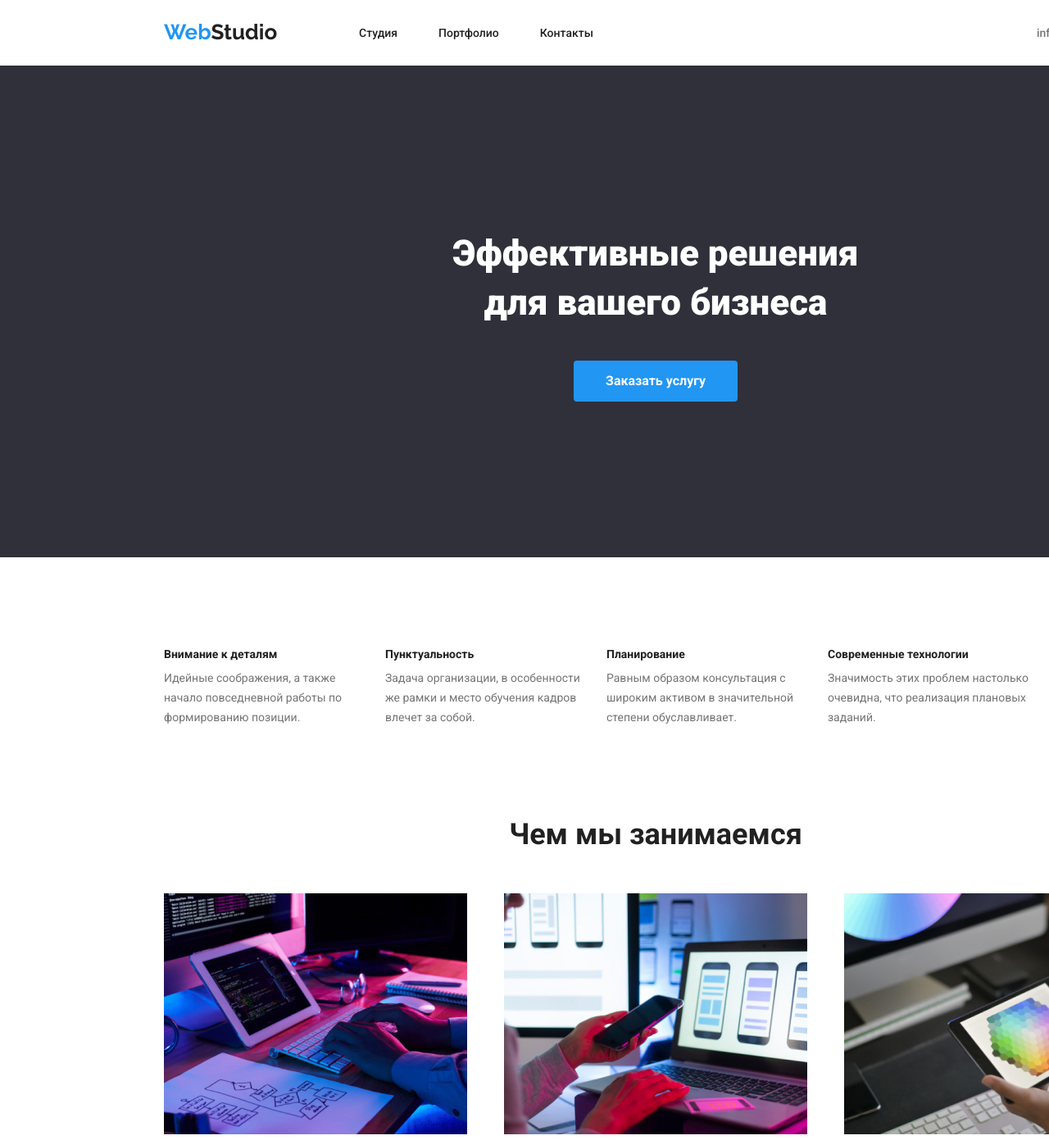
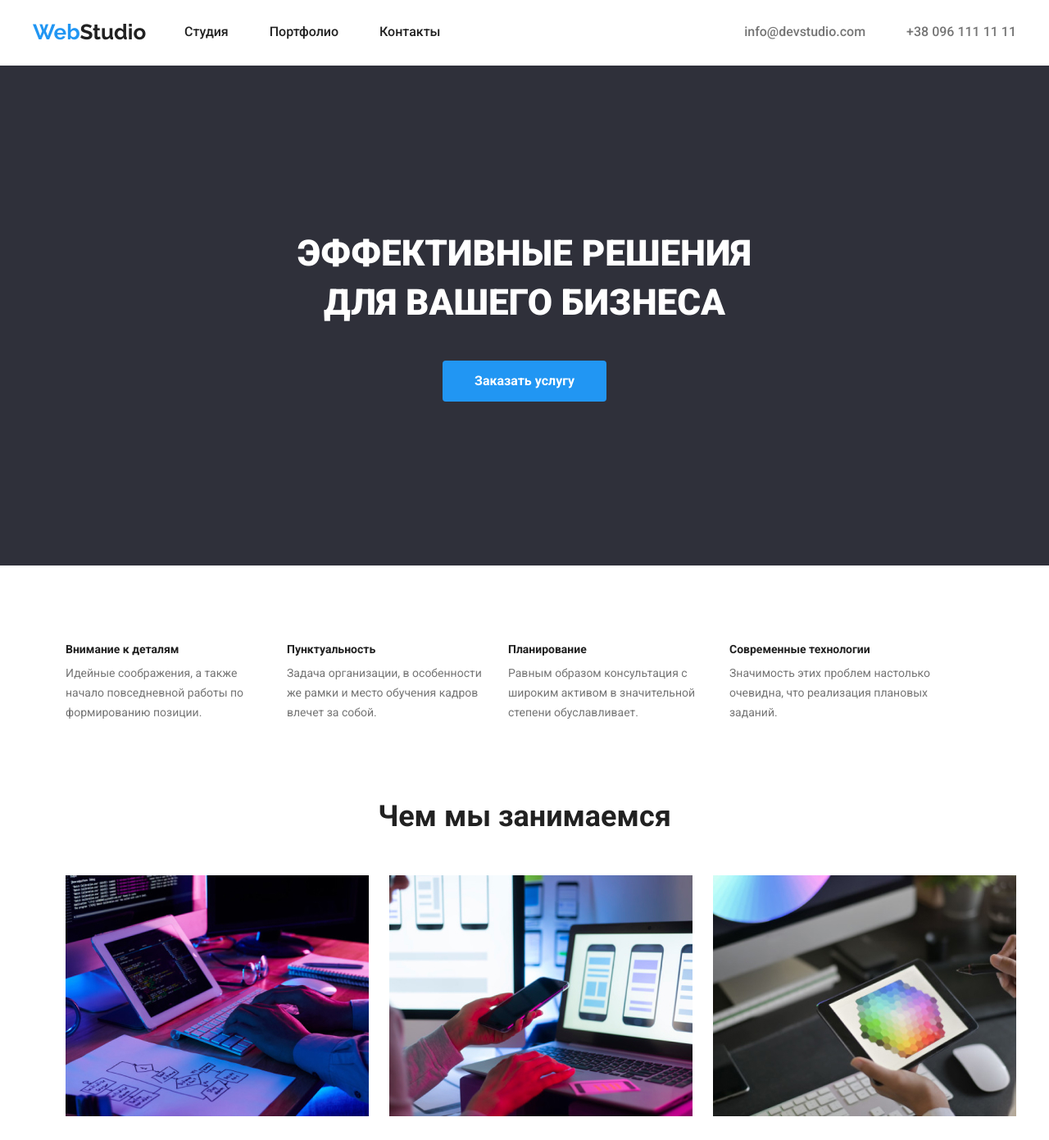
Before and after one commit to ChizhenkoAleksey/goit-markup-hw-03, a plain HTML site: page index.html in a window 1280 px wide. Shown: the top 1391 px of the page at 82% size. Drawn offline with nearby package versions, Linux system fonts and the light colour scheme.

Commit message:
внес правки

```diff
--- a/css/style.css
+++ b/css/style.css
@@ -9,15 +9,24 @@ html {
 }
 :root {
 --pretty-color: #2196F3;
+--table-color: #EEEEEE;
 --while-color: #FFFFFF;
 --black-color: #212121;
 --active-color: #757575;
+--strong-color: #2F303A;
+--work-color: #F5F4FA;
+--portfolio-color: #E5E5E5;
+--none-color: rgba(0, 0, 0, 0);
+--add-color: rgba(255, 255, 255, 0.6);
+
+
+
 }
 
 .page {
-    background-color: #FFFFFF;
+    background-color: var(--while-color);
     text-decoration: none;
-    width: 1600px;
+
     list-style: none;
     font-family: Roboto, Raleway;
     color: var(--black-color);
@@ -28,10 +37,10 @@ html {
 }
 .container {
 
-    width: 1200px;
-    font-style: normal;
-    line-height: 1.142;
+    width: 1230px;
     margin: 0 auto;
+    padding: 0 15px;
+
 }
 .main-nav {
   display: flex;
@@ -47,8 +56,7 @@ html {
     font-weight: 700px;
     font-style: normal;
     line-height: 1.192;
-    padding-top: 24px;
-    padding-bottom: 25px;
+
 
 }
 .part-logo {
@@ -75,15 +83,20 @@ a {
 ul
  {
      list-style: none;
-     padding: 0;
+
+     margin: 0;
+  }
+h1 {
+      text-transform: uppercase;
+  }
+  h1, h2, h3 {
+      margin: 0 auto;
   }
 .auth-navlist {
     display: flex;
     align-items: center;
     margin-left:  auto;
     color: var(--active-color) ;
-    width: 135px;
-    height: 16px;
     font-weight: 500;
 
 }
@@ -95,10 +108,10 @@ ul
 .site-navlist
 {
     display: flex;
-    color: var(--black-color);
-    width: 68px;
+
+
     font-weight: 500;
-    margin-left: 93px;
+
 }
 .site-navlist .item+.item {
     margin-left: 50px;
@@ -115,15 +128,10 @@ ul
 }
 /*header*/
 .page-header{
+
     background: var(--while-color) ;
-    color: var(--black-color);
-    font-family: Roboto;
-    width: 1200px;
-    font-style: normal;
-    font-weight: 500;
-    font-size: 14px;
-    margin: 0 auto;
-
+    padding-top: 24px;
+    padding-bottom: 25px;
 }
 
 .site-navlist a:hover,.site-navlist a:focus
@@ -135,12 +143,12 @@ ul
 }
 /* секция post */
 .post {
-    display: inline-block;
-    background-color: #2F303A;
-    width: 1600px;
-    height: 600px;
+
+    background-color: var(--strong-color);
+    padding-top: 200px;
+    padding-bottom: 200px;
     text-align: center;
-    margin-bottom: 0;
+
 }
 .post-title {
 
@@ -154,7 +162,6 @@ ul
     line-height: 1.363;
     margin: 0 auto;
     text-align: center;
-    margin-top: 200px;
     margin-bottom: 0;
 
 
@@ -177,7 +184,6 @@ ul
     padding: 10px 32px;
     margin: 0 auto;
     margin-top: 40px;
-    margin-bottom: 200px;
     border: 0;
 }
 /* секция 2*/
@@ -188,21 +194,12 @@ ul
 .section-title {
     color: var(--black-color);
     font-family: Roboto;
-    width: 376px;
-    height: 42px;
-    font-style: normal;
     font-size: 36px;
     line-height: 1.166;
     text-align: center;
-    margin: 0 auto;
+    margin-bottom: 50px;
 }
-.container > h2 {
-    margin-top: 0;
-    margin-bottom: 0;
-}
-.img {
-    margin-top: 50px;
-}
+
 /* feature*/
 .feature-list {
     display: flex;
@@ -234,7 +231,7 @@ ul
 }
 /*work-list*/
 .work-nav {
-    background-color: #F5F4FA;
+    background-color: var(--work-color);
 }
 .section-title > ul{
     margin-top: 50px;
@@ -248,7 +245,6 @@ ul
 .work-list {
     display: flex;
     justify-content:space-between;
-    margin-top: 50px;
     margin-bottom: 0;
 }
 .work-list .lissen {
@@ -283,21 +279,24 @@ ul
 
 
 }
+.lissen-work {
+    padding-top: 30px;
+    padding-bottom: 30px;
+}
 .lissen .title {
-    margin: 0 auto;
-    margin-top: 30px;
+
     text-align: center;
-    margin-bottom: 0;
+
 }
 .lissen .work {
-    margin: 0 auto;
+
     margin-top: 10px;
     text-align: center;
-    margin-bottom: 30px;
+
 }
 /*footer*/
 .footer {
-    background-color: #2F303A ;
+    background-color: var(--strong-color) ;
     width: 1600px;
     height: 252px;
     text-decoration: none;
@@ -319,7 +318,7 @@ ul
 }
 .tel-list .add {
     display: inline-block;
-    color: rgba(255, 255, 255, 0.6);
+    color: var(--add-color);
     font-family: Roboto;
     width: 231px;
     font-weight: 400;
@@ -330,12 +329,12 @@ ul
 }
 /* portfolio*/
 .none {
-    color: rgba(255, 255, 255, 0);
+    color: var(--none-color);
     margin: 0;
     height: 0;
 }
 .main-portfolio {
-    background-color: #E5E5E5;
+    background-color: var(--portfolio-color);
 }
 .button-text {
     display: flex;
@@ -350,7 +349,7 @@ ul
     cursor: pointer;
     font-family: Roboto;
     font-weight: 500;
-    background-color: #F5F4FA ;
+    background-color: var(--work-color) ;
     color: var(--black-color) ;
     border-radius: 4px;
     font-size: 16px;
@@ -367,6 +366,7 @@ ul
     flex-wrap: wrap;
     margin-top: 50px;
     margin-bottom: 20px;
+    padding-left: 0;
 }
 .comunity img {
     height: 294px;
@@ -374,8 +374,8 @@ ul
 }
 .comunity .text {
     width: 370px;
-    background-color: #EEEEEE;
-    border: 1px solid #FFFFFF;
+    background-color: var(--table-color);
+    border: 1px solid var(--while-color);
     margin-right: 30px;
     margin-bottom: 30px;
 }
--- a/index.html
+++ b/index.html
@@ -31,7 +31,7 @@
             </nav>
                 <ul class="auth-navlist">
                     <li class="item"> <a class="link" href="mailto:info@devstudio.com">info@devstudio.com</a></li>
-                    <li class="item"> <a class="link" href="tel:+380961111111">+380961111111</a></li>
+                    <li class="item"> <a class="link" href="tel:+380961111111">+38 096 111 11 11</a></li>
                 </ul>
         </div>
     </header>
@@ -84,23 +84,31 @@
     <ul class="work-list">
         <li class="lissen">
             <img src="./images/employer1.jpg" alt="employe1" width="270" />
+            <div class="lissen-work">
               <h3 class="title">Игорь Демьяненко</h3>
               <p class="work">Product Designer</p>
+            </div>
         </li>
         <li class="lissen">
             <img src="./images/employer2.jpg" alt="employe2" width="270" />
+            <div class="lissen-work">
             <h3 class="title">Ольга Репина</h3>
             <p class="work">Frontend Developer</p>
+        </div>
         </li>
         <li class="lissen">
             <img src="./images/employer3.jpg" alt="employe3" width="270" />
+            <div class="lissen-work">
             <h3 class="title">Николай Тарасов</h3>
             <p class="work">Marketing</p>
+        </div>
         </li>
         <li class="lissen">
             <img src="./images/employer4.jpg" alt="employe4" width="270" />
+            <div class="lissen-work">
             <h3 class="title">Михаил Ермаков</h3>
             <p class="work">UI Designer</p>
+        </div>
         </li>
     </ul>
     </div>
```
Also changed, not shown: portfolio.html (+1 -1 lines).
